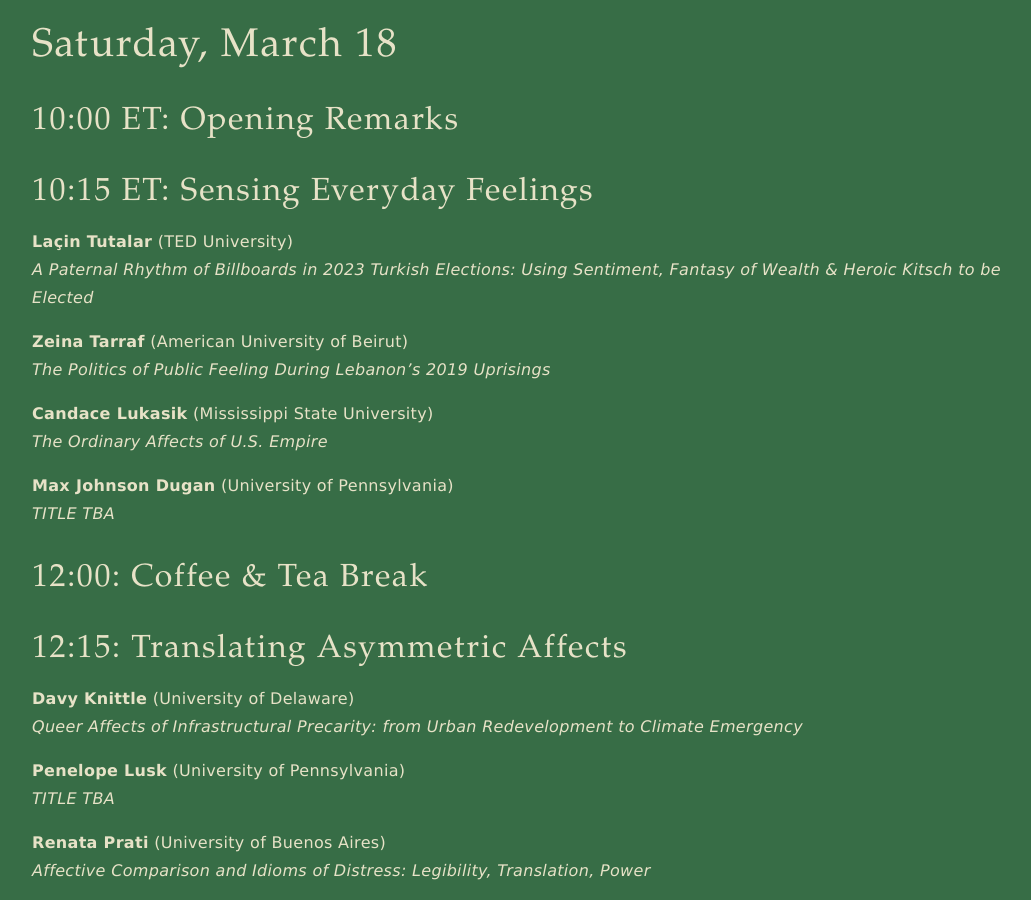
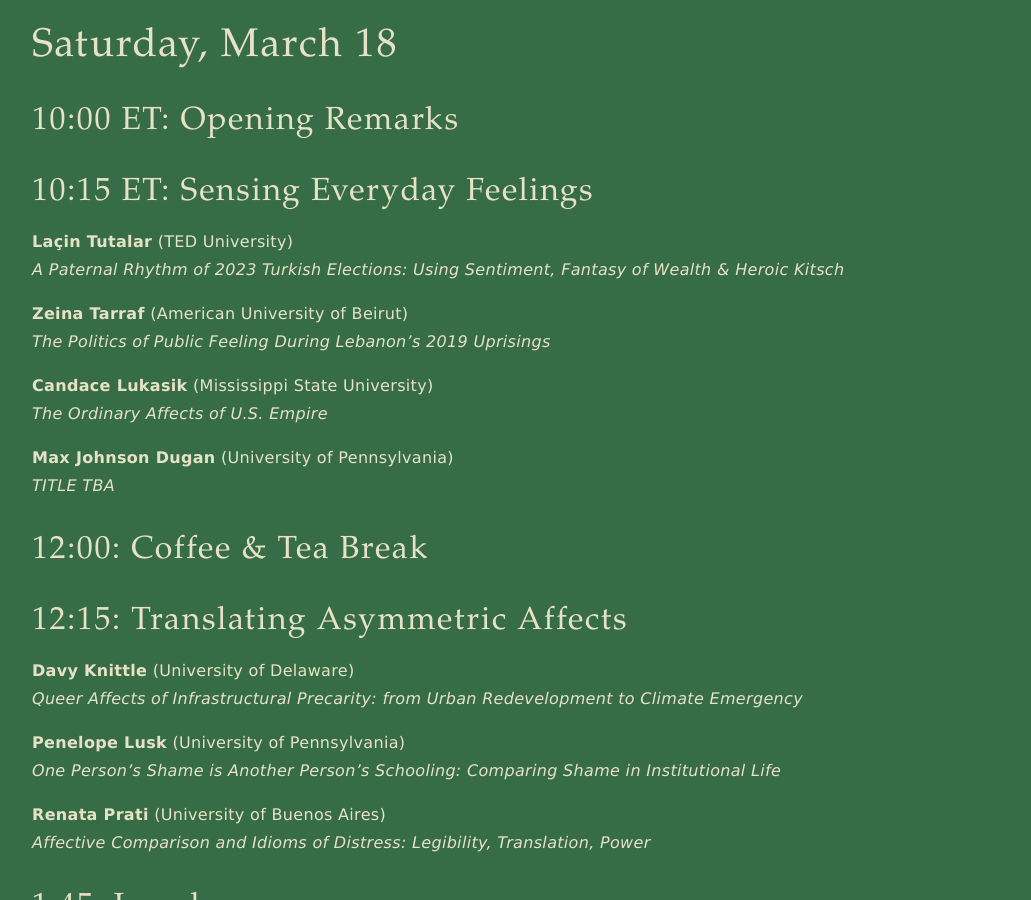
Before and after one commit to maxjdugan/comparing_affects, a Jekyll site: the page built from pages/schedule.md, in a window 1280 px wide and 900 px high, scrolled down 253 px. Shown: the whole window, without its empty margins (111-1142 px from the left). Built offline with Jekyll 4.4.1, drawn with Linux system fonts in a browser that asks for light colours.

Commit message:
Schedule Update
Changed Laçin's title

```diff
--- a/pages/schedule.md
+++ b/pages/schedule.md
@@ -13,7 +13,7 @@ All the times below are listed in <b>GMT-5/Eastern Standard Time</b>.
 <h2>10:15 ET: Sensing Everyday Feelings</h2>
 
 <b>Laçin Tutalar</b> (TED University)<br>
-<i>A Paternal Rhythm of Billboards in 2023 Turkish Elections: Using Sentiment, Fantasy of Wealth & Heroic Kitsch to be Elected</i>
+<i>A Paternal Rhythm of 2023 Turkish Elections: Using Sentiment, Fantasy of Wealth & Heroic Kitsch</i>
 
 <b>Zeina Tarraf</b> (American University of Beirut)<br>
 <i>The Politics of Public Feeling During Lebanon’s 2019 Uprisings</i>
@@ -32,7 +32,7 @@ All the times below are listed in <b>GMT-5/Eastern Standard Time</b>.
 <i>Queer Affects of Infrastructural Precarity: from Urban Redevelopment to Climate Emergency</i>
 
 <b>Penelope Lusk</b> (University of Pennsylvania)<br>
-<i>TITLE TBA</i>
+<i>One Person’s Shame is Another Person’s Schooling: Comparing Shame in Institutional Life</i>
 
 <b>Renata Prati</b> (University of Buenos Aires)<br>
 <i>Affective Comparison and Idioms of Distress: Legibility, Translation, Power</i>
```
